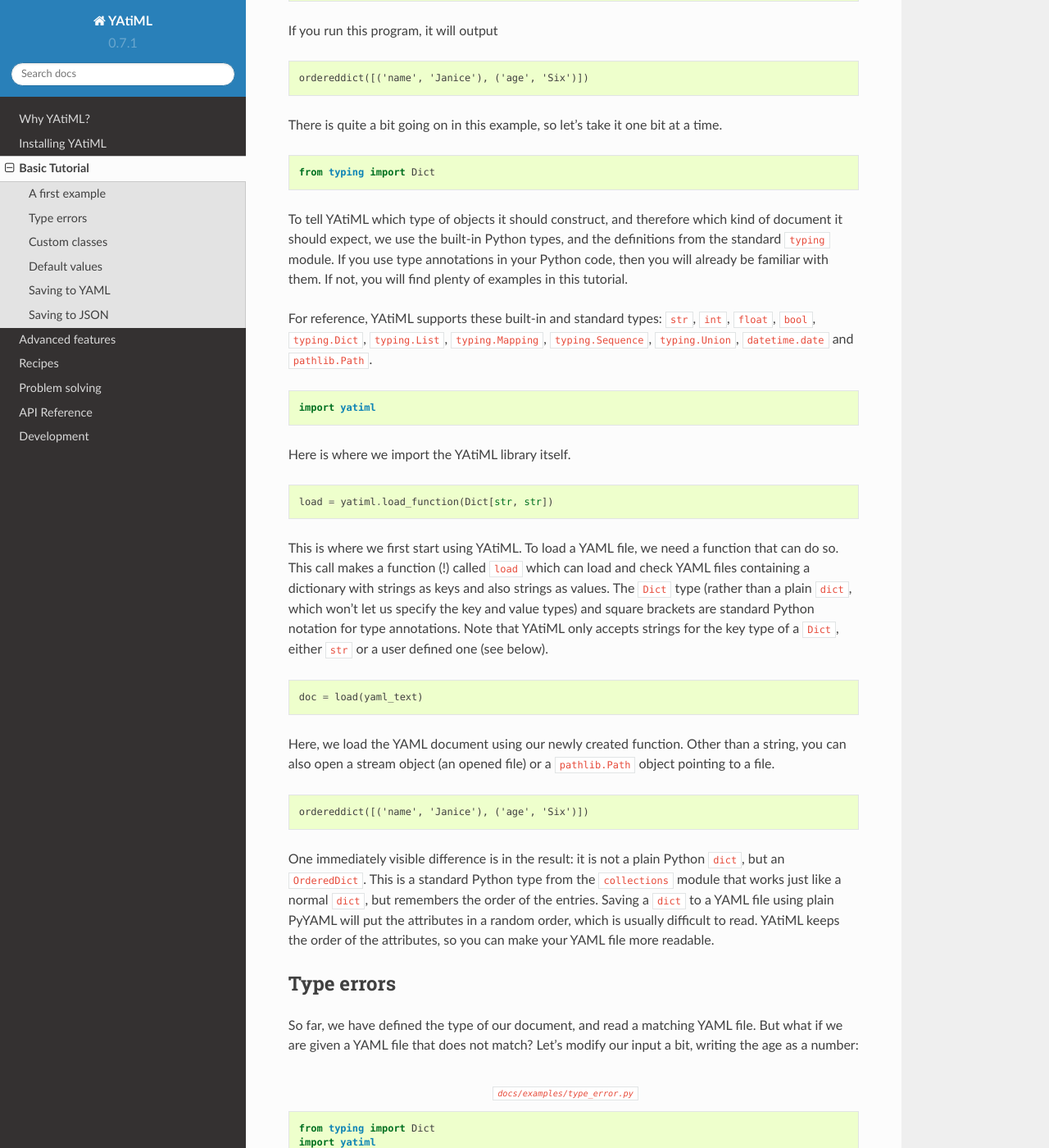
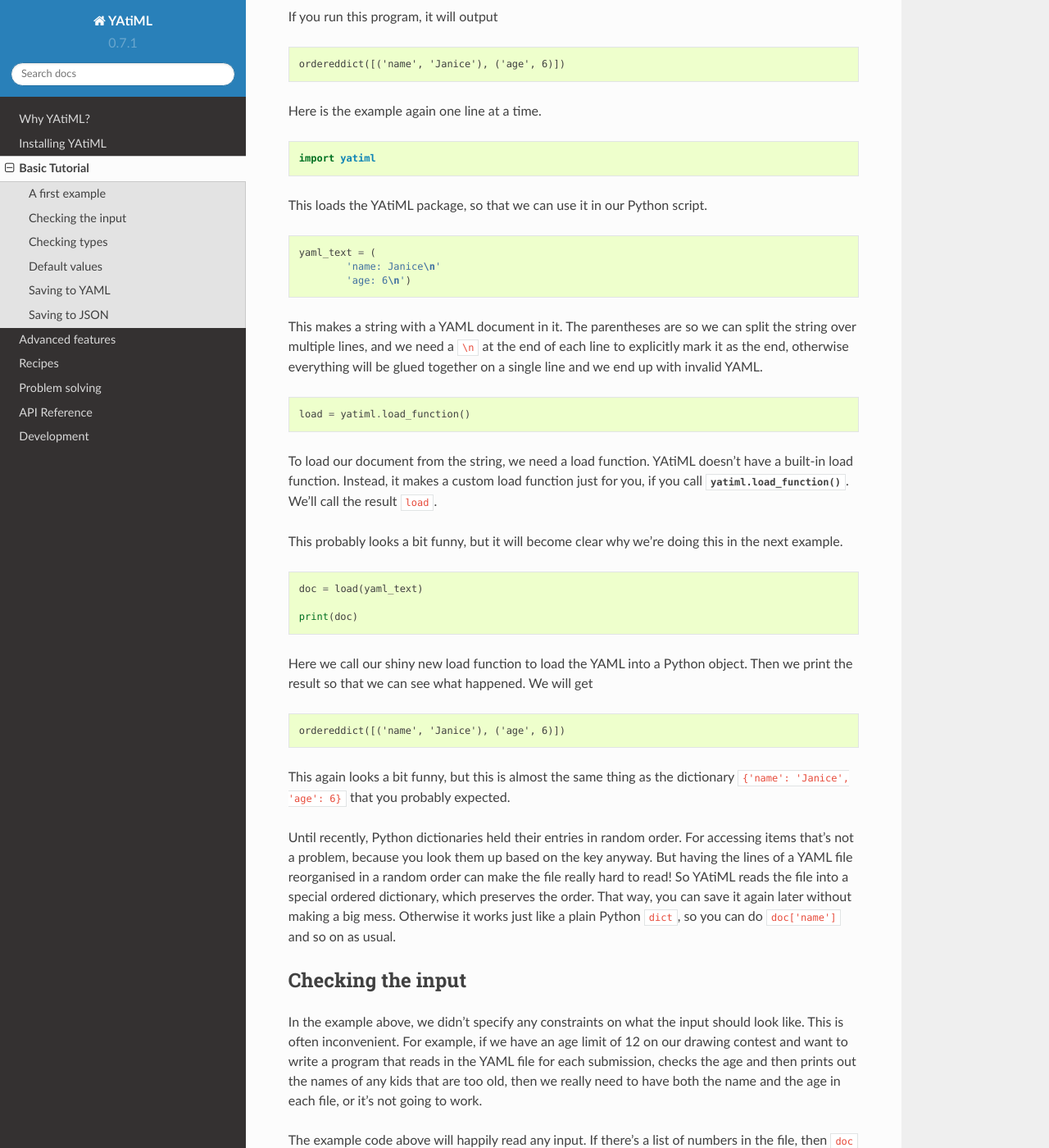
Before and after one commit to yatiml/yatiml, a Sphinx documentation site: the page built from docs/basic_tutorial.rst, in a window 1280 px wide and 1400 px high, scrolled down 750 px. Shown: the whole window at 82% size. Built offline with Sphinx 7.4.7 and the Read the Docs theme 2.0.0, drawn with Linux system fonts in a browser that asks for light colours; some of the changed text lies outside the part shown.

Commit message:
Update tutorial to use untyped attributes first

```diff
--- a/docs/basic_tutorial.rst
+++ b/docs/basic_tutorial.rst
@@ -1,214 +1,230 @@
 Basic Tutorial
 ==============
 
-With YAtiML, you have easy-to-read YAML for the user, and easy-to-use objects
-for the programmer, with validation and automatic type recognition in between.
+YAtiML is a library for reading and writing YAML from Python.
+
 This tutorial shows how to use YAtiML by example. You can find the example
 programs shown below in the ``docs/examples/`` directory in the repository.
 
 A first example
 ---------------
 
-For a first example, we will pass on object conversion and just read a simple
-dictionary (or in YAML terms, a mapping). Let's say that we're organising a
-drawing contest for kids, and are tracking submissions in YAML files.
+Let's say that we're organising a drawing contest for kids, and are tracking
+submissions in YAML files. We'll need to read the files into a Python program in
+order to process them. Here's how to do that with YAtiML:
 
 For the example to run, make sure that you have :ref:`installed YAtiML
 <installing>` first.
 
-.. literalinclude:: examples/dict_of_strings.py
-  :caption: ``docs/examples/dict_of_strings.py``
+.. literalinclude:: examples/load_any_yaml.py
+  :caption: ``docs/examples/load_any_yaml.py``
   :language: python
 
 If you run this program, it will output
 
 .. code-block:: none
 
-  ordereddict([('name', 'Janice'), ('age', 'Six')])
+  ordereddict([('name', 'Janice'), ('age', 6)])
 
 
-There is quite a bit going on in this example, so let's take it one bit at a
-time.
-
-.. code-block:: python
-
-  from typing import Dict
-
-
-To tell YAtiML which type of objects it should construct, and therefore which
-kind of document it should expect, we use the built-in Python types, and the
-definitions from the standard ``typing`` module. If you use type annotations in
-your Python code, then you will already be familiar with them. If not, you will
-find plenty of examples in this tutorial.
-
-For reference, YAtiML supports these built-in and standard types: ``str``,
-``int``, ``float``, ``bool``, ``typing.Dict``, ``typing.List``,
-``typing.Mapping``, ``typing.Sequence``, ``typing.Union``,
-``datetime.date`` and ``pathlib.Path``.
+Here is the example again one line at a time.
 
 .. code-block:: python
 
   import yatiml
 
 
-Here is where we import the YAtiML library itself.
+This loads the YAtiML package, so that we can use it in our Python script.
 
 .. code-block:: python
 
-  load = yatiml.load_function(Dict[str, str])
+  yaml_text = (
+          'name: Janice\n'
+          'age: 6\n')
 
-This is where we first start using YAtiML. To load a YAML file, we need a
-function that can do so. This call makes a function (!) called ``load`` which
-can load and check YAML files containing a dictionary with strings as keys and
-also strings as values. The ``Dict`` type (rather than a plain ``dict``, which
-won't let us specify the key and value types) and square brackets are standard
-Python notation for type annotations. Note that YAtiML only accepts strings for
-the key type of a ``Dict``, either ``str`` or a user defined one (see below).
+
+This makes a string with a YAML document in it. The parentheses are so we can
+split the string over multiple lines, and we need a ``\n`` at the end of each
+line to explicitly mark it as the end, otherwise everything will be glued
+together on a single line and we end up with invalid YAML.
+
+.. code-block:: python
+
+  load = yatiml.load_function()
+
+
+To load our document from the string, we need a load function. YAtiML doesn't
+have a built-in load function. Instead, it makes a custom load function just for
+you, if you call :meth:`yatiml.load_function`. We'll call the result ``load``.
+
+This probably looks a bit funny, but it will become clear why we're doing this
+in the next example.
 
 .. code-block:: python
 
   doc = load(yaml_text)
 
+  print(doc)
 
-Here, we load the YAML document using our newly created function. Other than a
-string, you can also open a stream object (an opened file) or a ``pathlib.Path``
-object pointing to a file.
+
+Here we call our shiny new load function to load the YAML into a Python object.
+Then we print the result so that we can see what happened. We will get
 
 .. code-block:: none
 
-  ordereddict([('name', 'Janice'), ('age', 'Six')])
+  ordereddict([('name', 'Janice'), ('age', 6)])
 
 
-One immediately visible difference is in the result: it is not a plain Python
-``dict``, but an ``OrderedDict``. This is a standard Python type from the
-``collections`` module that works just like a normal ``dict``, but remembers the
-order of the entries.  Saving a ``dict`` to a YAML file using plain PyYAML will
-put the attributes in a random order, which is usually difficult to read.
-YAtiML keeps the order of the attributes, so you can make your YAML file more
-readable.
+This again looks a bit funny, but this is almost the same thing as the
+dictionary ``{'name': 'Janice', 'age': 6}`` that you probably expected.
 
-Type errors
------------
+Until recently, Python dictionaries held their entries in random order. For
+accessing items that's not a problem, because you look them up based on the key
+anyway. But having the lines of a YAML file reorganised in a random order can
+make the file really hard to read! So YAtiML reads the file into a special
+ordered dictionary, which preserves the order. That way, you can save it again
+later without making a big mess. Otherwise it works just like a plain Python
+``dict``, so you can do ``doc['name']`` and so on as usual.
 
-So far, we have defined the type of our document, and read a matching YAML file.
-But what if we are given a YAML file that does not match? Let's modify our input
-a bit, writing the age as a number:
+Checking the input
+------------------
 
-.. literalinclude:: examples/type_error.py
-  :caption: ``docs/examples/type_error.py``
+In the example above, we didn't specify any constraints on what the input should
+look like. This is often inconvenient. For example, if we have an age limit of
+12 on our drawing contest and want to write a program that reads in the YAML
+file for each submission, checks the age and then prints out the names of any
+kids that are too old, then we really need to have both the name and the age in
+each file, or it's not going to work.
+
+The example code above will happily read any input. If there's a list of numbers
+in the file, then ``doc`` will hold a list of numbers instead of a ``dict``, and
+your program will probably crash somewhere with an error ``TypeError: list
+indices must be integers or slices, not str`` and then you get to figure out
+what went wrong and where.
+
+It would be much better if we could check that our input is a really a
+dictionary with keys ``name`` and ``age``. We could do that by hand, after
+reading, but with YAtiML there's a better way to do it. We're going to make a
+Python class that shows what the YAML should look like:
+
+.. literalinclude:: examples/untyped_class.py
+  :caption: ``docs/examples/untyped_class.py``
   :language: python
 
-Running this modified version gives an exception traceback ending with:
 
-.. code-block:: none
+The main new bit of this example is the ``Submission`` class:
 
-  yatiml.exceptions.RecognitionError: Failed to recognize a string
-    in "<unicode string>", line 2, column 6:
-      age: 6
-           ^ (line: 2)
+.. code-block:: python
+
+  class Submission:
+      def __init__(self, name, age):
+          self.name = name
+          self.age = age
 
 
-What has happened here is that YAML has recognised ``6`` as an ``int``. Since it
-is a value in the dictionary, YAtiML then compared that ``int`` type to the
-second argument of ``Dict``, which is ``str``, found a mismatch, and gave an
-error message.
+This creates a Python class named ``Submission``. If you've never seen one, a
+class is basically a group of variables, in this case ``name`` and ``age``.
+Classes also have an *init function* with the special name ``__init__`` which is
+used to create a variable containing an object holding those variables. So here
+we have a class named ``Submission``. It can be used like this:
 
-In particular, it raised a ``yatiml.RecognitionError``. In general,
-if your input document does not match the type you specified, this exception
-will be raised, with an error message pointing to the point in the YAML file
-where the problem was found.
+.. code-block:: python
 
-One way to solve this problem is to tell YAtiML to accept both ints and strings
-as values in the dictionary. We can do this using a ``Union`` type:
+  submission = Submission('Janice', 6)
+  print(submission.name)    # prints Janice
+  print(submission.age)     # prints 6
 
-.. literalinclude:: examples/union_dict.py
-  :caption: ``docs/examples/union_dict.py``
+  submission.age = 7
+  print(submission.age)     # prints 7
+
+
+Now, we can pass this class to YAtiML when we ask it to create our load
+function:
+
+.. code-block:: python
+
+  load = yatiml.load_function(Submission)
+
+
+YAtiML will now create a load function for us that expects to read in a
+dictionary containing keys ``name`` and ``age``.
+
+We use the load function as before, and it will read the YAML file and convert
+it into a ``Submission`` object. We can check that we really got one using
+``type()``, and inspect the name and age of our contestant.
+
+Of course, we got exactly the input we expected, so in this case everything went
+fine. What if there's an error? Then you get an error message.
+
+.. admonition:: Exercise
+
+  Change the input in various ways in the previous example, and see what error
+  messages you get when you try to load the incorrect input.
+
+
+Checking types
+--------------
+
+If you have played around a little bit with the previous example, then you may
+have noticed that there's a certain kind of problem that is not detected when
+you load the YAML input into a ``Submission`` object, and that is that the
+values for ``name`` and ``age`` may not be of the right type. For example,
+someone could write their age as ``six`` instead of as ``6``, and you would
+suddenly have a string where you expected a number. That would almost certainly
+mess up the ``submission.age <= 12`` in your age check!
+
+So it would be better if we could make sure that the inputs are of the right
+type too, and give an error on loading if they are not. Here's how to do that:
+
+.. literalinclude:: examples/typed_class.py
+  :caption: ``docs/examples/untyped_class.py``
   :language: python
 
-However, this will also make YAtiML accept an ``int`` for the ``name``
-attribute, which may not be what we want. In order to improve on this, we'll
-have to abandon the use of a dict, and define a custom class.
 
-Custom classes
---------------
+This example is almost the same as the previous one, except that the
+``__init__`` function of our ``Submission`` class now has some *type
+annotations*: instead of ``name`` it says ``name: str`` and instead of ``age``
+it says ``age: int``. That is all it takes to make sure that any values given
+for those keys in the YAML file are checked. (There's also ``-> None`` at the
+end, which specifies that the function does not return anything. YAtiML ignores
+this bit, and so can you if you want to.)
 
-Custom classes in YAtiML are actually quite ordinary Python classes. They have
-an ``__init__`` method, which is very important to YAtiML, and may have some
-other special methods that interact with YAtiML. Here's our example again, but
-now using a custom class:
+.. admonition:: Exercise
+
+  Try changing the input to use values of a different type and see what happens.
+
+
+``int`` and ``str`` are standard Python types, and adding them to the function
+parameters as in the example is standard Python. For decimal numbers, you can
+use ``float`` and for truth values (e.g. true, false, yes, no) the type
+``bool``.
+
+Lists and dicts are also supported, but they require some special types from the
+standard Python ``typing`` package. For example, to allow multiple contestants
+to make a drawing together, we could allow a list of strings for the ``name``
+field, and a dictionary mapping each name to the corresponding age for ``age``.
+That would look like this.
+
+.. literalinclude:: examples/collaborative_submissions.py
+  :caption: ``docs/examples/collaborative_submissions.py``
+  :language: python
+
+
+For dates you can use ``date`` from the ``datetime`` package, and if you need to
+read the location of a file from a YAML file then you can use ``Path`` from
+Python's ``pathlib``. If you want to explicitly accept any kind of YAML, then
+you can use ``Any`` from ``typing``, which is the same as not specifying a type
+at all like we did in the beginning.
+
+Finally, ``Union`` from ``typing`` makes it possible to accept multiple
+different types. Try this for example:
 
 .. literalinclude:: examples/custom_class.py
   :caption: ``docs/examples/custom_class.py``
   :language: python
 
-We have added a new class ``Submission``, which represents a submission for our
-drawing contest. It has an ``__init__`` method with two arguments (and ``self``,
-of course). While this is an ordinary Python ``__init__`` method, for YAtiML
-there are two special things about it: the order of the parameters, and the type
-annotations.
 
-The order of the parameters is used by YAtiML when saving an object of this
-class to YAML, they'll be saved in this order. So you should make sure that the
-order makes sense, because that is what people will see. Note that it is the
-order of the parameters of the ``__init__`` method that matters, not the order
-in which the arguments are assigned to the attributes in the body of that
-method.
-
-The type annotations on the ``__init__`` method are used by YAtiML to check that
-the YAML document it is reading is in the correct form. For a custom class like
-this, it will expect to see a mapping (dict) with keys ``name`` and ``age``,
-with a string value for ``name``, and either an int or a string for ``age``. If
-it finds this, it will create a ``Submission`` object, passing the values from
-the YAML document to the constructor.
-
-In this example, the attributes themselves do not have a type annotation. You
-are free to add some, but YAtiML will not use them. For YAtiML, the types of the
-attributes are determined by the annotations on the ``__init__`` method only.
-
-Sometimes, you want to add further constraints on the attributes of the class.
-For example, maybe our contestants' ``age`` may be at most ``12``. The standard
-thing to do in this situation is to add a check to ``__init__``, and raise a
-``ValueError`` if it fails. If that happens during loading, then YAtiML will
-output the associated message and point out where in the input the problem is.
-
-Note that the loader is now passed our custom class, rather than a ``Dict``:
-
-.. code-block:: python
-
-  load = yatiml.load_function(Submission)
-
-For more complex file formats, you will likely have a custom class that
-describes the document, which has attributes that themselves are of a custom
-class type. In this case, all these custom class types need to be added to the
-arguments, with the one that describes the whole document first.
-
-This new example outputs the following:
-
-.. code-block:: none
-
-  <class '__main__.Submission'>
-  Janice
-  6
-  <class 'int'>
-
-Note that the main document has been recognised as a ``Submission``, and an
-object of this class was returned. Attribute ``age`` is of type ``int``, because
-that is what was actually in the YAML file. While the definition of an attribute
-may allow for objects of multiple types (using a ``Union``, or when specifying a
-base class that has multiple subclasses), in the object you get from reading a
-YAML file, each attribute has one specific type.
-
-Note that on Python 3.7 or later, you can also use
-`dataclasses <https://docs.python.org/3/library/dataclasses.html>`_, like this:
-
-.. literalinclude:: examples/data_classes.py
-  :caption: ``docs/examples/data_classes.py``
-  :language: python
-
-However, since you're not writing the ``__init__`` function yourself, checks for
-valid values like above are not possible in this case, so if you want those
-you'll have to do it with a normal class.
-
+and see what YAML inputs it will accept.
 
 Default values
 --------------
--- /dev/null
+++ b/docs/examples/collaborative_submissions.py
@@ -0,0 +1,24 @@
+from typing import Dict, List
+import yatiml
+
+
+class Submission:
+    def __init__(self, name: List[str], age: Dict[str, int]) -> None:
+        self.name = name
+        self.age = age
+
+load = yatiml.load_function(Submission)
+
+yaml_text = (
+        'name:\n'
+        '- Janice\n'
+        '- Eve\n'
+        'age:\n'
+        '  Janice: 6\n'
+        '  Eve: 5\n')
+
+doc = load(yaml_text)
+
+print(type(doc))
+print(doc.name)
+print(doc.age)
--- /dev/null
+++ b/docs/examples/load_any_yaml.py
@@ -0,0 +1,11 @@
+import yatiml
+
+
+yaml_text = (
+        'name: Janice\n'
+        'age: 6\n')
+
+load = yatiml.load_function()
+doc = load(yaml_text)
+
+print(doc)
--- /dev/null
+++ b/docs/examples/typed_class.py
@@ -0,0 +1,17 @@
+import yatiml
+
+
+class Submission:
+    def __init__(self, name: str, age: int) -> None:
+        self.name = name
+        self.age = age
+
+load = yatiml.load_function(Submission)
+
+yaml_text = ('name: Janice\n'
+             'age: 6\n')
+doc = load(yaml_text)
+
+print(type(doc))
+print(doc.name)
+print(doc.age)
--- /dev/null
+++ b/docs/examples/untyped_class.py
@@ -0,0 +1,17 @@
+import yatiml
+
+
+class Submission:
+    def __init__(self, name, age):
+        self.name = name
+        self.age = age
+
+load = yatiml.load_function(Submission)
+
+yaml_text = ('name: Janice\n'
+             'age: 6\n')
+doc = load(yaml_text)
+
+print(type(doc))
+print(doc.name)
+print(doc.age)
```
